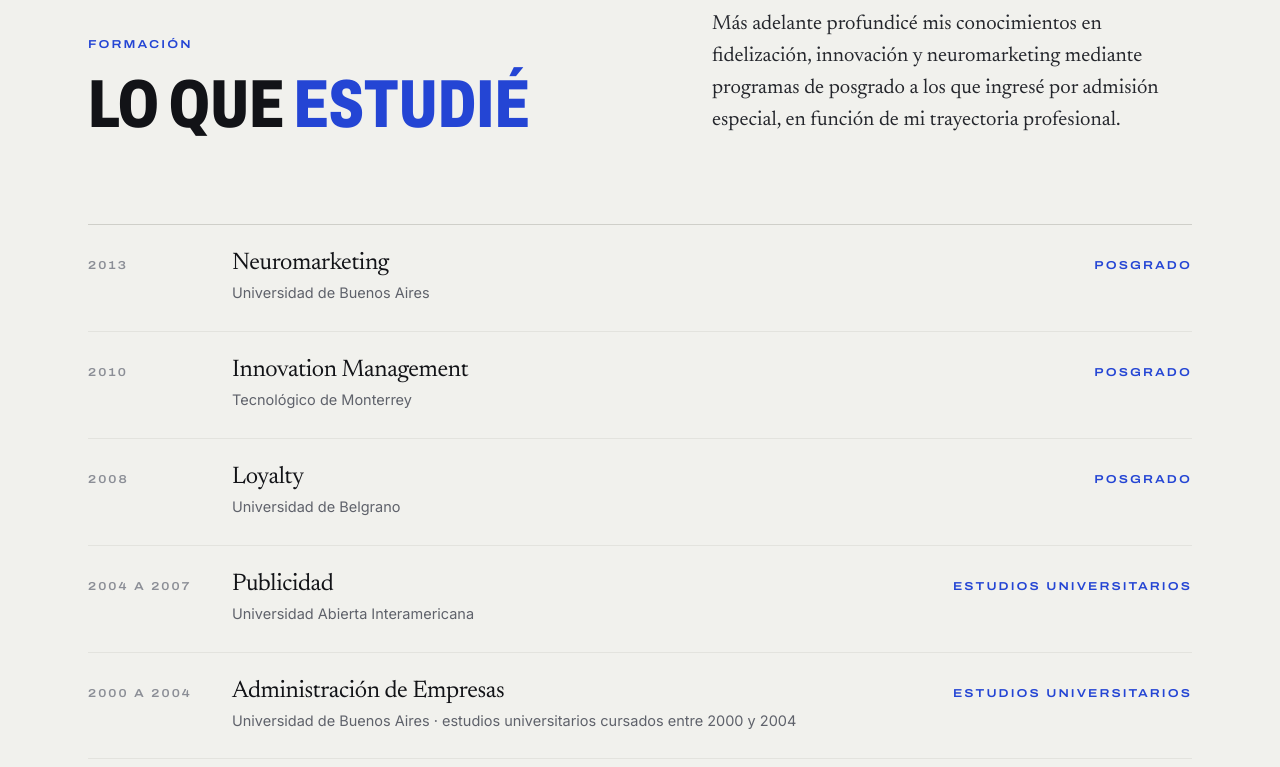
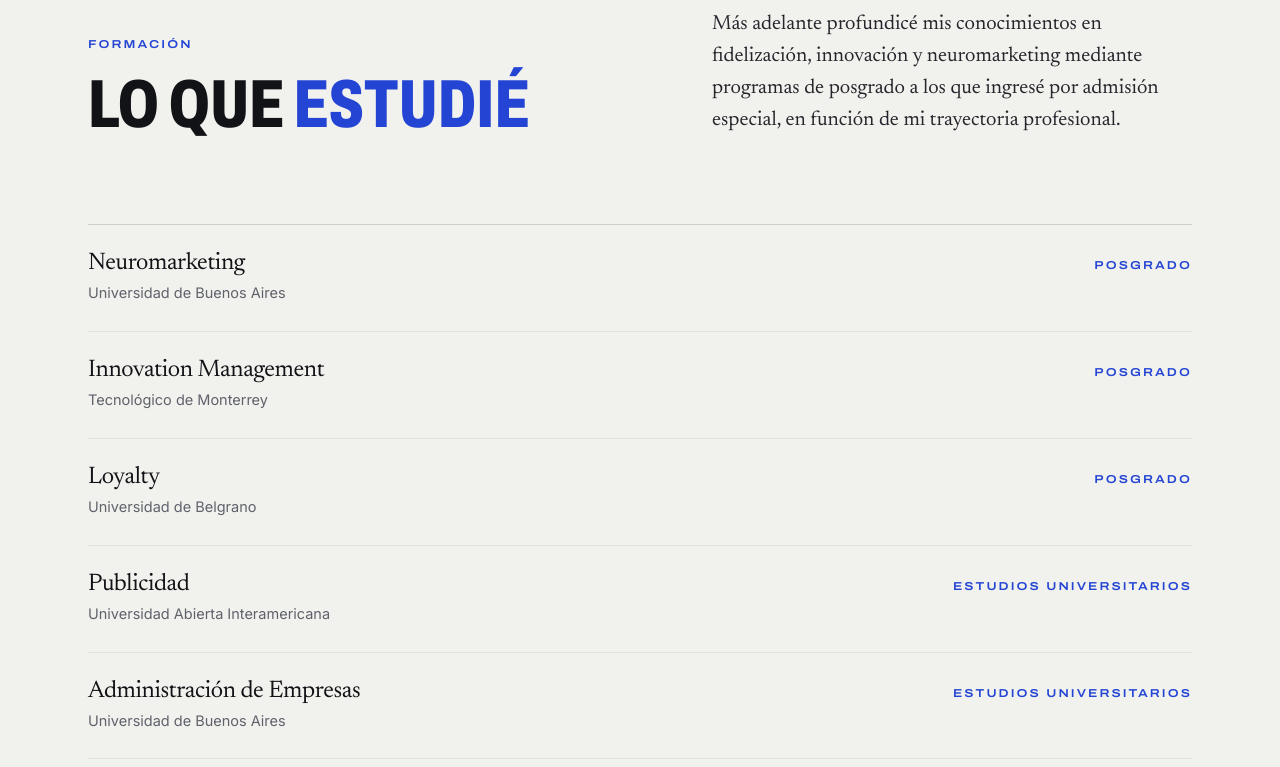
Before and after one commit to gustavomenicillo/gustavomenicillo.com, a plain HTML site: page sobre-mi/index.html in a window 1280 px wide. Shown: the part 5414-6181 px from the top of the page. Drawn offline with Linux system fonts and the light colour scheme.

Commit message:
Feedback 30-oct: Sobre mí sin años en formación ni lo tachado

```diff
--- a/sobre-mi/index.html
+++ b/sobre-mi/index.html
@@ -116,6 +116,7 @@
  ]
 }
 </script>
+<style>/* Ajustes 30-oct */.edu-list li{grid-template-columns:1fr auto}@media (max-width:760px){.edu-list li{grid-template-columns:1fr}}</style>
 </head>
 <body class="no-js tc">
 <a class="skip" href="#contenido">Ir al contenido</a>
@@ -229,11 +230,11 @@
       <div class="intro rv d2"><p>Mi formación académica fue acompañando mi experiencia laboral y empresarial. Primero estudié Administración de Empresas y después Publicidad, mientras trabajaba y desarrollaba mis emprendimientos.</p><p>Más adelante profundicé mis conocimientos en fidelización, innovación y neuromarketing mediante programas de posgrado a los que ingresé por admisión especial, en función de mi trayectoria profesional.</p></div>
     </div>
     <ul class="edu-list">
-      <li class="rv"><span class="yr">2013</span><div><h4>Neuromarketing</h4><p class="inst">Universidad de Buenos Aires</p></div><span class="kind">Posgrado</span></li>
-      <li class="rv"><span class="yr">2010</span><div><h4>Innovation Management</h4><p class="inst">Tecnológico de Monterrey</p></div><span class="kind">Posgrado</span></li>
-      <li class="rv"><span class="yr">2008</span><div><h4>Loyalty</h4><p class="inst">Universidad de Belgrano</p></div><span class="kind">Posgrado</span></li>
-      <li class="rv"><span class="yr">2004 a 2007</span><div><h4>Publicidad</h4><p class="inst">Universidad Abierta Interamericana</p></div><span class="kind">Estudios universitarios</span></li>
-      <li class="rv"><span class="yr">2000 a 2004</span><div><h4>Administración de Empresas</h4><p class="inst">Universidad de Buenos Aires · estudios universitarios cursados entre 2000 y 2004</p></div><span class="kind">Estudios universitarios</span></li>
+      <li class="rv"><div><h4>Neuromarketing</h4><p class="inst">Universidad de Buenos Aires</p></div><span class="kind">Posgrado</span></li>
+      <li class="rv"><div><h4>Innovation Management</h4><p class="inst">Tecnológico de Monterrey</p></div><span class="kind">Posgrado</span></li>
+      <li class="rv"><div><h4>Loyalty</h4><p class="inst">Universidad de Belgrano</p></div><span class="kind">Posgrado</span></li>
+      <li class="rv"><div><h4>Publicidad</h4><p class="inst">Universidad Abierta Interamericana</p></div><span class="kind">Estudios universitarios</span></li>
+      <li class="rv"><div><h4>Administración de Empresas</h4><p class="inst">Universidad de Buenos Aires</p></div><span class="kind">Estudios universitarios</span></li>
     </ul>
   </div>
 </section>
```
